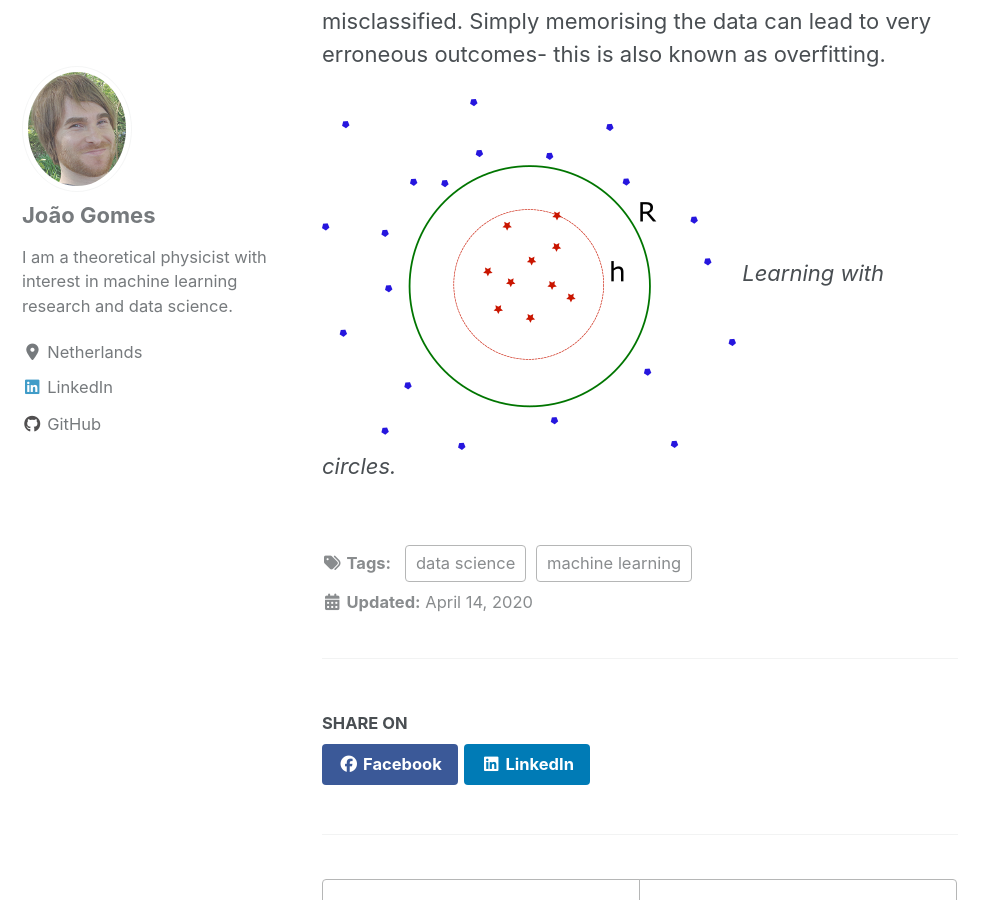
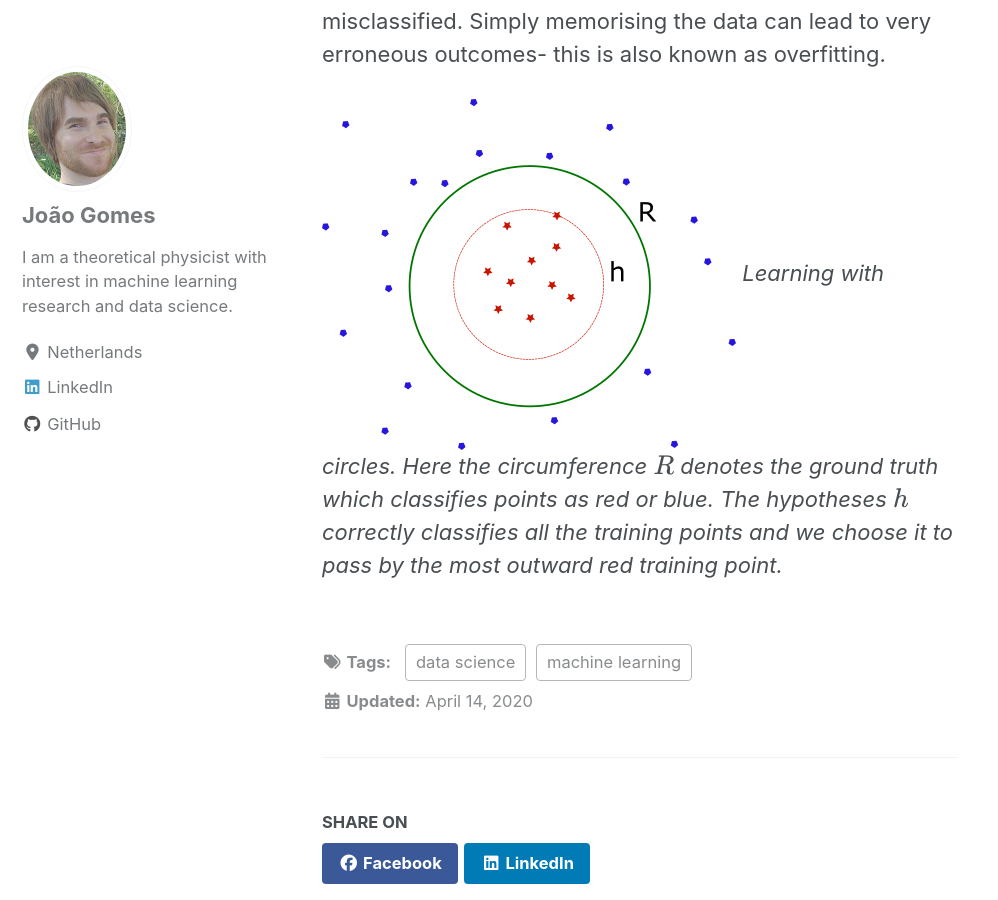
Before and after one commit to joaomvg/ml-pelican-website, a Jekyll site: the page built from _posts/2020-4-14-PAC_learning.md, in a window 1280 px wide and 900 px high, scrolled down 1810 px. Shown: the whole window, without its empty margins (0-998 px from the left). Built offline with Jekyll 4.4.1, drawn with Linux system fonts in a browser that asks for light colours; cached includes are drawn as plain includes; nearby versions of some CDN libraries; formulas are drawn with MathJax 3.

Commit message:
pic caption 2

```diff
--- a/_posts/2020-4-14-PAC_learning.md
+++ b/_posts/2020-4-14-PAC_learning.md
@@ -25,4 +25,4 @@ Lets assume for the moment that such a map exists. A simple example is as follow
 One of the simplest algorithm is to draw a decision boundary, call it $$\mathcal{C}$$, that is as close as possible to the most outward red or inward blue data-points. This ensures that all the points in the sample data are correctly classified. The problem however is that if we draw more data samples we can generate points that lie in between $$\mathcal{C}$$ and the circumference of radius $$R$$, and would therefore be misclassified. Simply memorising the data can lead to very erroneous outcomes- this is also known as overfitting.
 
 ![alt text](/images/PAC learning.png "PAC learning with circles.")
-*Learning with circles.*
+*Learning with circles. Here the circumference $$R$$ denotes the ground truth which classifies points as red or blue. The hypotheses $$h$$ correctly classifies all the training points and we choose it to pass by the most outward red training point.*
```
